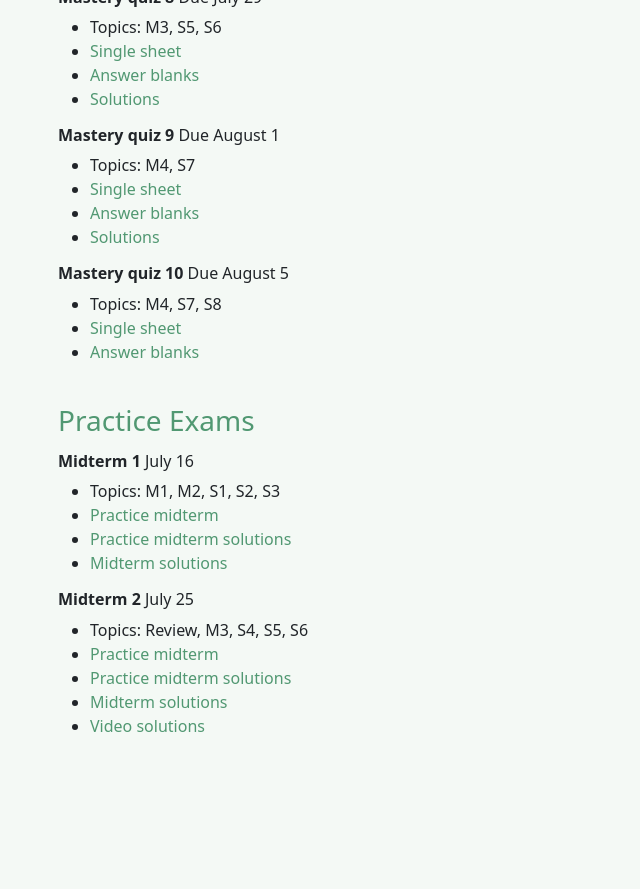
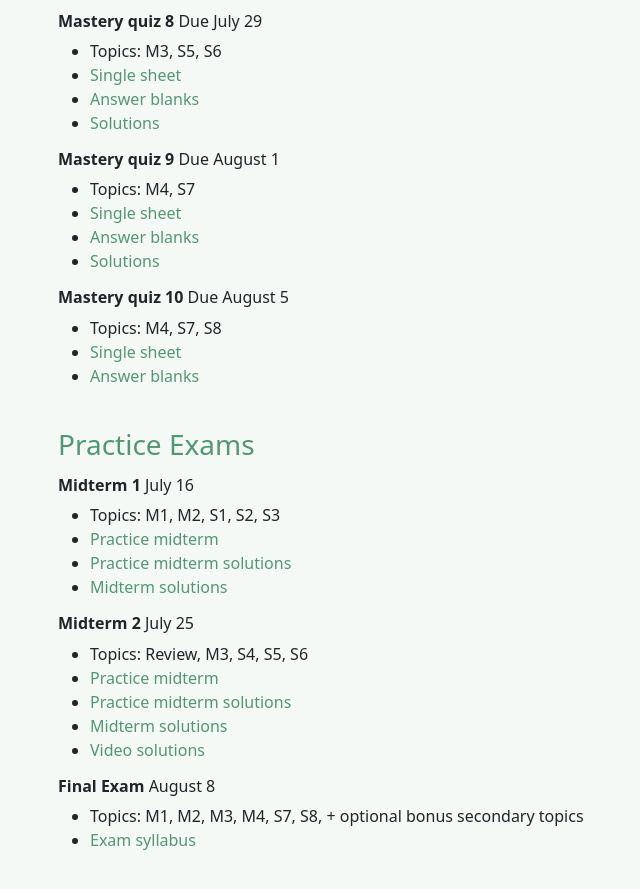
Before and after one commit to bncling/bncl-site, a Jekyll site: the page built from _courses/GW1231_summer_24.markdown, in a window 1280 px wide and 900 px high, scrolled down 3167 px. Shown: the top 889 px of the window, without its empty margins (329-969 px from the left). Built offline with Jekyll 4.4.1, drawn with Linux system fonts in a browser that asks for light colours; before the commit the page ends 3953 px from its top, so only the background shows below that.

Commit message:
rebuilding site Fri Aug  2 13:26:34 EDT 2024

```diff
--- a/_courses/GW1231_summer_24.markdown
+++ b/_courses/GW1231_summer_24.markdown
@@ -293,10 +293,9 @@ Some of the most common things that trip people up in this course are more to do
 - Due
 	- WeBWork *6-2 Volumes by Slicing*
 	- WeBWork *6-3 Volumes by Shells*
+- [Exam syllabus](/assets/documents/final_syllabus.pdf)
 
 <br>
-
-
 
 <br>
 
@@ -378,3 +377,7 @@ Some of the most common things that trip people up in this course are more to do
 - [Practice midterm solutions](/assets/documents/practice_midterm2_solutions.pdf)
 - [Midterm solutions](/assets/documents/midterm2_solutions.pdf)
 - [Video solutions](https://youtu.be/mxwneY5GFRw)
+
+###### **Final Exam** August 8
+- Topics: M1, M2, M3, M4, S7, S8, + optional bonus secondary topics
+- [Exam syllabus](/assets/documents/final_syllabus.pdf)
```
Also changed, not shown: 1 other file.
